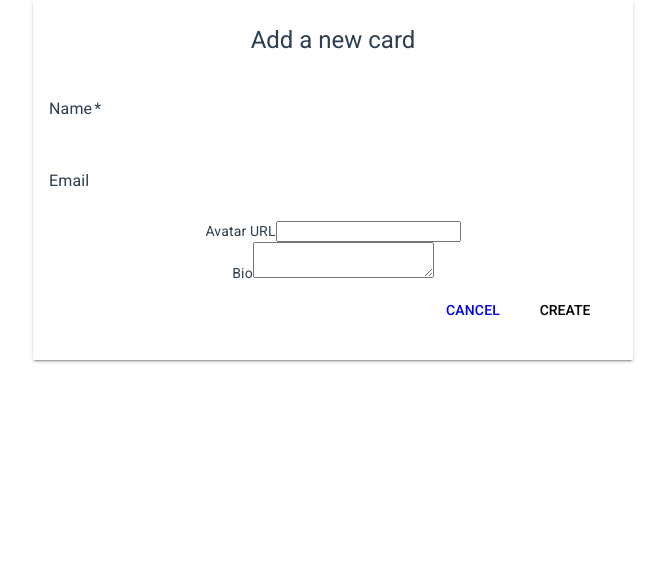
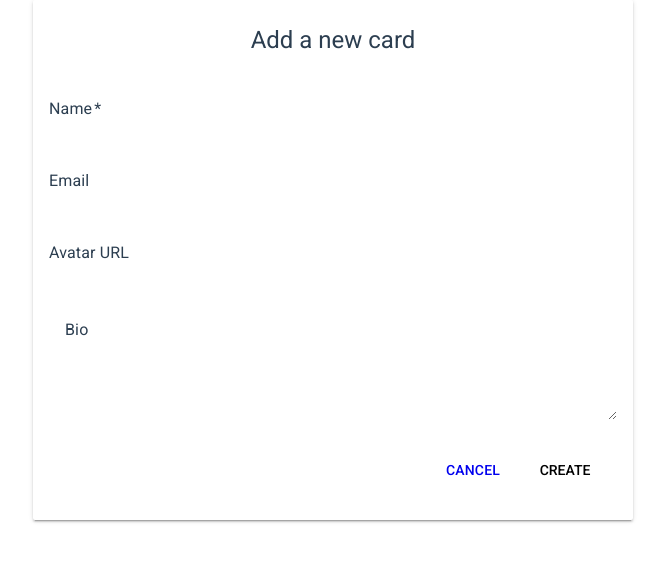
Before and after one commit to RichardOtvos/vue-contact-list, a Vue app: page /#/new in a window 1280 px wide. Shown: the top 562 px of the page, without its empty margins (307-972 px from the left). Built offline with nearby package versions, Linux system fonts and the light colour scheme.

Commit message:
Adds material design to form components

```diff
--- a/src/components/AddContact.vue
+++ b/src/components/AddContact.vue
@@ -7,25 +7,21 @@
         </md-card-header>
         <md-card-content>
           <md-field>
-            <label for="contact-name">Name</label>
-            <md-input id="contact-name" v-model="contactName" required />
+            <label>Name</label>
+            <md-input v-model="contactName" required />
           </md-field>
           <md-field>
-            <label for="contact-email">Email</label>
-            <md-input id="contact-email" v-model="contactEmail" />
+            <label>Email</label>
+            <md-input v-model="contactEmail" />
           </md-field>
-          <div>
-            <label for="contact-avatar-url">Avatar URL</label>
-            <input
-              id="contact-avatar-url"
-              type="text"
-              v-model="contactAvatarUrl"
-            />
-          </div>
-          <div>
-            <label for="contact-bio">Bio</label>
-            <textarea id="contact-bio" v-model="contactBio"></textarea>
-          </div>
+          <md-field>
+            <label>Avatar URL</label>
+            <md-input v-model="contactAvatarUrl" />
+          </md-field>
+          <md-field>
+            <label>Bio</label>
+            <md-textarea v-model="contactBio"></md-textarea>
+          </md-field>
           <md-card-actions>
             <md-button :to="{ name: 'details', params: { selectedId: null } }">
               Cancel
```
